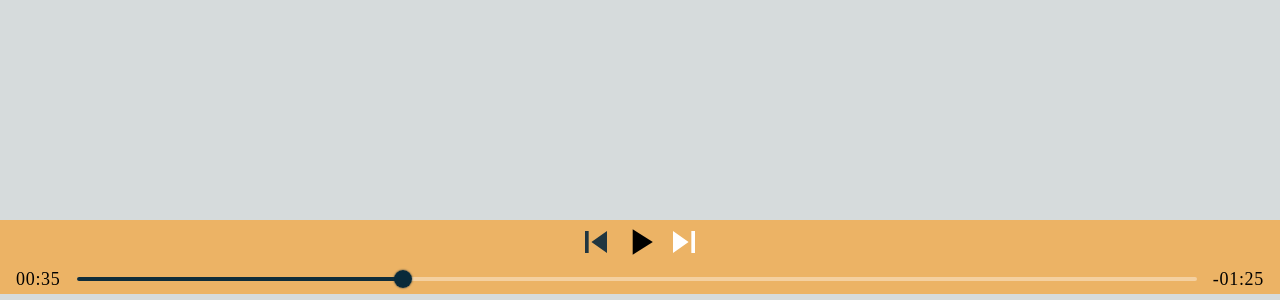
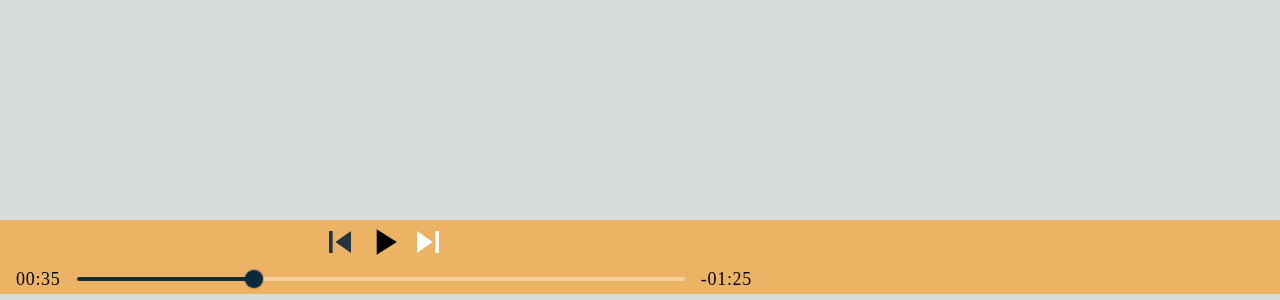
Before and after one commit to rafael-gsr/jazzi, a Next.js app: page / in a window 1280 px wide. Shown: the part 506-806 px from the top of the page. Built offline with nearby package versions, Linux system fonts and the light colour scheme.

Commit message:
feat(ControlBar and components): changing styles

```diff
--- a/src/app/components/ControlBar/components/VolumeControl/styles.ts
+++ b/src/app/components/ControlBar/components/VolumeControl/styles.ts
@@ -1,8 +1,7 @@
-import { grayscale } from "@/app/styles/colors";
 import styled from "styled-components";
 
 export const SliderStyle = {
-  width: '120px',
+  width: '60%',
 
   // cor da linha
   color:'white',
@@ -40,8 +39,9 @@ export const SliderStyle = {
 export const DivPrincipal = styled.div`
   display: flex;
   flex-direction: row;
+  justify-content: flex-end;
   align-items: center;
-  width: fit-content;
+  width: 20%;
 
   .icon{
     width: 24px;
--- a/src/app/components/ControlBar/styles.ts
+++ b/src/app/components/ControlBar/styles.ts
@@ -1,10 +1,11 @@
 'use client'
 import { yellow } from '../../styles/colors';
 import styled from "styled-components";
+import { breakpoints } from '../../styles/breakpoints';
 
 export const ContentHeader = styled.section`
   background-color: ${yellow.default};
-  width: 100vw;
+  width: 100%;
   min-width: 80px;
   height: fit-content;
   position: absolute;
@@ -12,10 +13,18 @@ export const ContentHeader = styled.section`
   display: flex;
   justify-content: center;
 
+  @media ${breakpoints.LG}{
+    justify-content: space-between;
+  }
+
   .musicStatus{
     display:flex;
     flex-direction: column;
     align-items: center;
     width: 100%;
+
+    @media ${breakpoints.LG}{
+      width: 60%;
+    }
   }
 `
```
